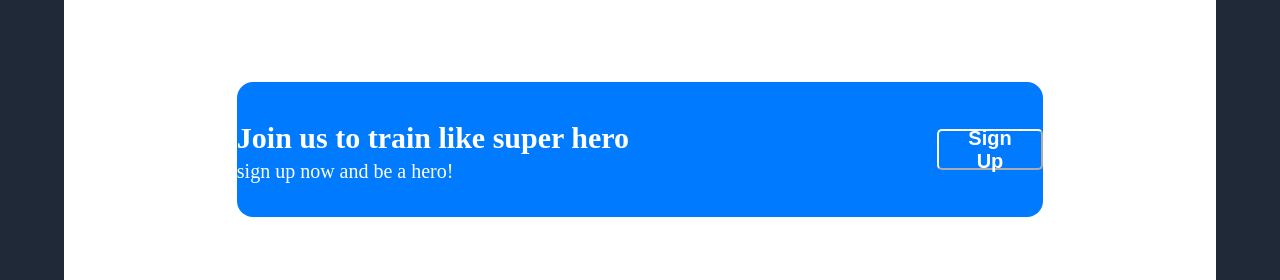
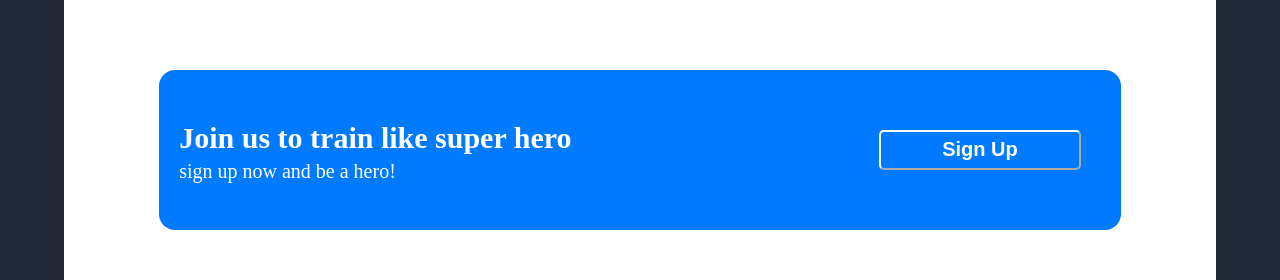
Before and after one commit to AmarBennacer/landing-page, a plain HTML site: page index.html in a window 1280 px wide. Shown: the part 1122-1402 px from the top of the page. Drawn offline with Linux system fonts and the light colour scheme.

Commit message:
fixed styling issue of sign-up message

```diff
--- a/style.css
+++ b/style.css
@@ -167,20 +167,22 @@ section h1 {
     color: white;
     background-color: #007bff;
     display: flex;
-    height: 45%;
-    width: 70%;
-    justify-content: space-around;
-    align-content: center;
+    height: 40%;
+    width: 80%;
+    justify-content: space-between;
     align-items: center;
     border-radius: 1rem;
- }
+    padding: 20px;
+}
 
 .first-box button {
     display: flex;
-    height: 30%;
-    width: 20%;
-    justify-content: center;
+    height: 40px;
+    width: 100%;
+    margin-right: 20px;
     align-items: center;
+    justify-content: center; /* Center the button content horizontally */
+
     background-color:#007bff;
     color:  white;
     border-color: white;
@@ -204,7 +206,7 @@ section h1 {
     font-size: 30px;
 }
 
-/* section motto end*/
+/* section sign-up message end*/
 
 
 /* section copyright start*/
```
